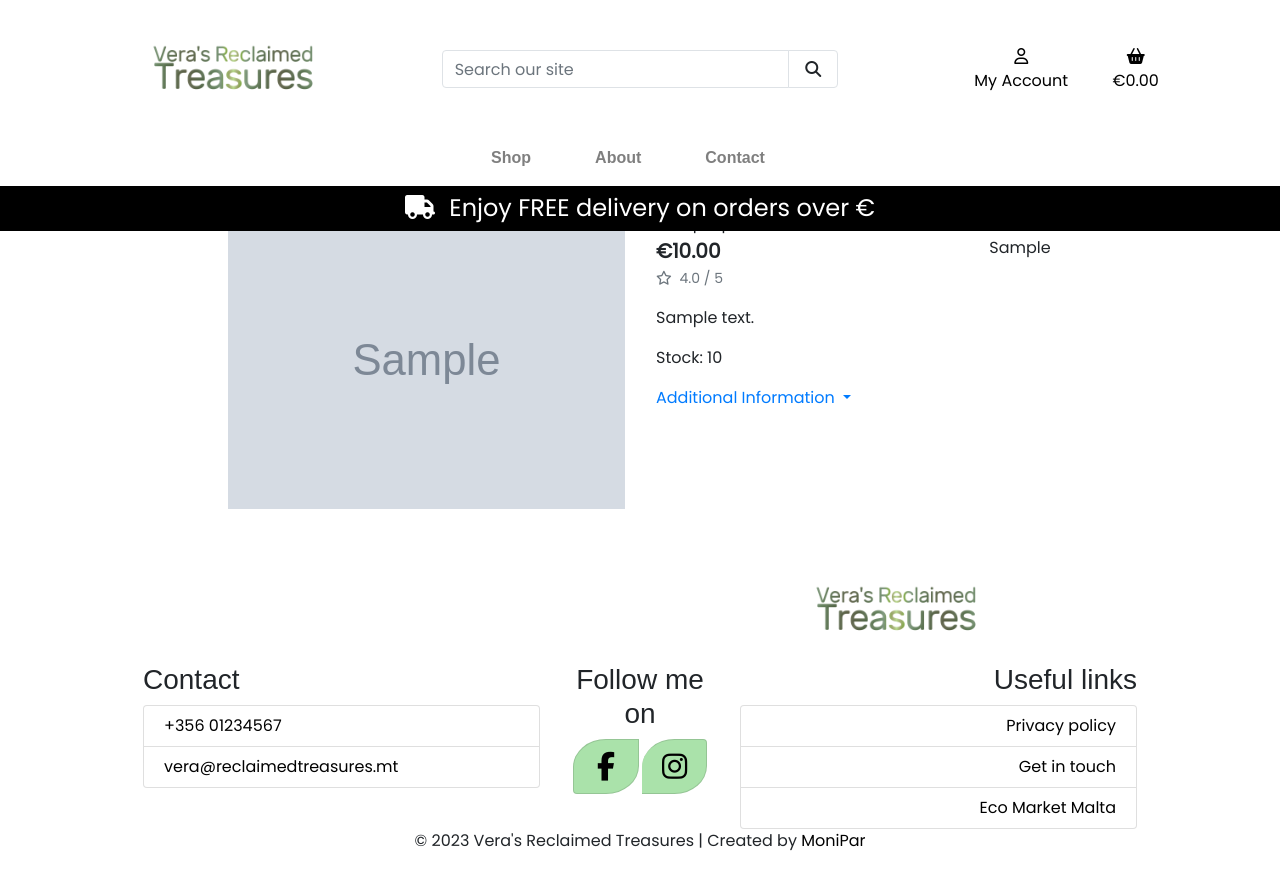
After one commit to MoniPar/reclaimed-treasures, a Django app: page /shop/1/ in a window 1280 px wide. The commit adds this page. Run offline with Django 3.2, Linux system fonts and the light colour scheme; tables that the repository leaves empty hold one stand-in row (values such as "Sample post"); grey boxes marked "Sample" are stand-in pictures; some libraries are stand-ins or nearby versions; some web fonts are replaced.

Commit message:
Add product detail functionality

```diff
--- a/home/templates/home/index.html
+++ b/home/templates/home/index.html
@@ -18,7 +18,7 @@
                 <h1 class="jumbotron-header">Upcycled Home Decor</h1>
                 <h2 class="lead">Revibe your space with a conscience</h2>
                 <div class="my-5">
-                    <a href="#" role=button class="btn btn-lg cta-btn text-uppercase py-3">Shop Now</a>
+                    <a href="{% url 'products' %}" role=button class="btn btn-lg cta-btn text-uppercase py-3">Shop Now</a>
                 </div>
             </section>
         </div>
--- a/products/models.py
+++ b/products/models.py
@@ -28,10 +28,10 @@ class Product(models.Model):
     name = models.CharField(max_length=254)
     theme = models.CharField(max_length=254)
     description = models.TextField()
-    additional_information = models.TextField()
+    additional_info = models.TextField()
     price = models.DecimalField(max_digits=6, decimal_places=2)
     rating = models.DecimalField(
-        max_digits=6, decimal_places=2, null=True, blank=True)
+        max_digits=6, decimal_places=1, null=True, blank=True)
     available = models.BooleanField(default=False)
     stock = models.PositiveIntegerField(default=0)
     image = models.ImageField(null=True, blank=True)
--- /dev/null
+++ b/products/templates/products/product_detail.html
@@ -0,0 +1,62 @@
+{% extends 'base.html' %}
+{% load static %}
+
+{% block page_header %}
+<div class="container header-container">
+    <div class="row">
+        <div class="col"></div>
+    </div>
+</div>
+{% endblock %}
+
+{% block content %}
+<div class="container-fluid">
+    <div class="row">
+        <div class="col-12 col-md-6 col-lg-4 offset-lg-2">
+            <div class="image-container my-5">
+                {% if product.image %}
+                    <a href="{{  product.image.url }}" target="_blank">
+                        <img class="card-img-top border-2 img-fluid"
+                            src="{{ product.image.url }}" alt="{{ product.name }}">
+                    </a>
+                {% else %}
+                    <a href="">
+                        <img class="card-img-top border-2 img-fluid"
+                            src="{{ MEDIA_URL }}noimage.png" alt="{{ product.name }}">
+                    </a>
+                {% endif %}
+            </div>
+        </div>
+        <div class="col-12 col-md-6 col-lg-4 pl-3 pr-3">
+            <div class="product-details-container mb-5 mt-md-5">
+                <small class="text-muted float-right">{{ product.sku }}</small>
+                <p class="mt-1 mb-0">{{ product.name }}</p>
+                <p class="float-right">{{ product.theme }}</p>
+                <p class="lead mb-0 text-left font-weight-bold">€{{ product.price }}</p>
+                {% if product.rating %}
+                    <small class="text-muted">
+                        <i class="fa-regular fa-star mr-1" title="Rating" aria-hidden="true"></i>
+                        <span class="sr-only">Rating</span>{{ product.rating }} / 5
+                    </small>
+                {% else %}
+                    <small class="text-muted">No rating</small>
+                {% endif %}
+                <p class="mt-3">{{ product.description }}</p>
+                {% if product.available %}
+                    <p class="">Stock: {{ product.stock }}</p>
+                {% else %}
+                    <p class="">Made to Order</p>
+                {% endif %}
+                <div class="dropdown">
+                    <a class="dropdown-toggle" href="#" role="button" data-toggle="dropdown" aria-expanded="false">
+                        Additional Information
+                    </a>
+                    <div class="dropdown-menu mb-3">
+                        <p class="">{{ product.additional_info }}</p>
+                    </div>
+                </div>
+            </div>
+        </div>
+    </div>
+</div>
+{% endblock %}
--- a/products/urls.py
+++ b/products/urls.py
@@ -3,4 +3,5 @@ from . import views
 
 urlpatterns = [
     path('', views.shop, name='products'),
+    path('<int:product_id>/', views.product_detail, name='product_detail'),
 ]
--- a/products/views.py
+++ b/products/views.py
@@ -1,4 +1,4 @@
-from django.shortcuts import render
+from django.shortcuts import render, get_object_or_404
 from .models import Product
 
 
@@ -7,8 +7,22 @@ def shop(request):
     A view to show all products
     """
     products = Product.objects.all()
+
     context = {
         'products': products
     }
 
     return render(request, 'products/shop.html', context)
+
+
+def product_detail(request, product_id):
+    """
+    A view to show individual product details
+    """
+    product = get_object_or_404(Product, pk=product_id)
+
+    context = {
+        'product': product
+    }
+
+    return render(request, 'products/product_detail.html', context)
--- a/static/css/base.css
+++ b/static/css/base.css
@@ -4,7 +4,6 @@ html {
 }
 
 body {
-
     font-family: 'Poppins', sans-serif;
 }
 
@@ -36,7 +35,8 @@ centered and have a consistent size unless manually changed */
 
 h1,
 h2,
-h3 {
+h3,
+.title-font {
     font-family: 'Amaranth', sans-serif;
 }
 
@@ -119,6 +119,17 @@ footer .social {
     color: #fff;
 }
 
+/* ------------- */
+/* Media Queries */
+/* ------------- */
+
+@media only screen and (max-width: 991px) {
+
+    /* pad the top when navbar is collapsed on mobile */
+    .header-container {
+        padding-top: 174px;
+    }
+}
 
 @media only screen and (min-width: 920px) {
 
@@ -139,7 +150,6 @@ footer .social {
     }
 }
 
-
 @media only screen and (min-width: 1200px) {
 
     /* Slightly larger container on xl screens */
--- a/templates/base.html
+++ b/templates/base.html
@@ -127,7 +127,7 @@
                     <img src="media/logo2.png" alt="Vera's Reclaimed Treasures Logo" width="191" height="106">
                 </a>
             </div>
-            <nav class="navbar navbar-expand-lg navbar-light w-100">
+            <nav class="navbar navbar-expand-lg navbar-light w-100 text-center">
                 <button class="navbar-toggler" type="button" data-toggle="collapse"
                     data-target="#main-nav" aria-controls="main-nav"
                     aria-expanded="false" aria-label="Toggle navigation">
--- a/templates/includes/main_nav.html
+++ b/templates/includes/main_nav.html
@@ -1,7 +1,7 @@
 <div class="collapse navbar-collapse" id="main-nav">
     <ul class="navbar-nav w-auto mx-auto">
         <li class="nav-item d-block d-lg-none">
-            <a class="logo-font font-weight-bold nav-link text-black mr-5" href="{% url 'home' %}" id="home-link">
+            <a class="title-font font-weight-bold nav-link text-black mr-lg-5" href="{% url 'home' %}" id="home-link">
                 Home
             </a>
         </li>
@@ -21,27 +21,27 @@
         </li> -->
 
         <li class="nav-item dropdown">
-            <a class="font-weight-bold nav-link text-black mr-5" href="#" id="shop-link"
+            <a class="title-font font-weight-bold nav-link text-black mr-lg-5" href="{% url 'products' %}" id="shop-link"
                 data-toggle="dropdown" aria-haspopup="true" aria-expanded="false">
                 Shop
             </a>
-            <div class="dropdown-menu border-0" aria-labelledby="shop-link">
+            <div class="dropdown-menu border-0 text-center" aria-labelledby="shop-link">
                 <a href="" class="dropdown-item">CDs</a>
                 <a href="" class="dropdown-item">Glassware</a>
                 <a href="" class="dropdown-item">Frames</a>
                 <a href="" class="dropdown-item">Pebbles</a>
-                <a href="" class="dropdown-item">All Products</a>
+                <a href="{% url 'products' %}" class="dropdown-item">All Products</a>
             </div>
         </li>
 
         <li class="nav-item">
-            <a class="logo-font font-weight-bold nav-link text-black mr-5" href="#" id="about-link">
+            <a class="title-font font-weight-bold nav-link text-black mr-lg-5" href="#" id="about-link">
                 About
             </a>
         </li>
 
         <li class="nav-item">
-            <a class="logo-font font-weight-bold nav-link text-black mr-5" href="#" id="contact-link">
+            <a class="title-font font-weight-bold nav-link text-black mr-lg-5" href="#" id="contact-link">
                 Contact
             </a>
         </li>
```
Also changed, not shown: products/templates/products/shop.html (+6 -6 lines), products/migrations/0002_auto_20230506_1209.py (added), static/logo2.png (added).
